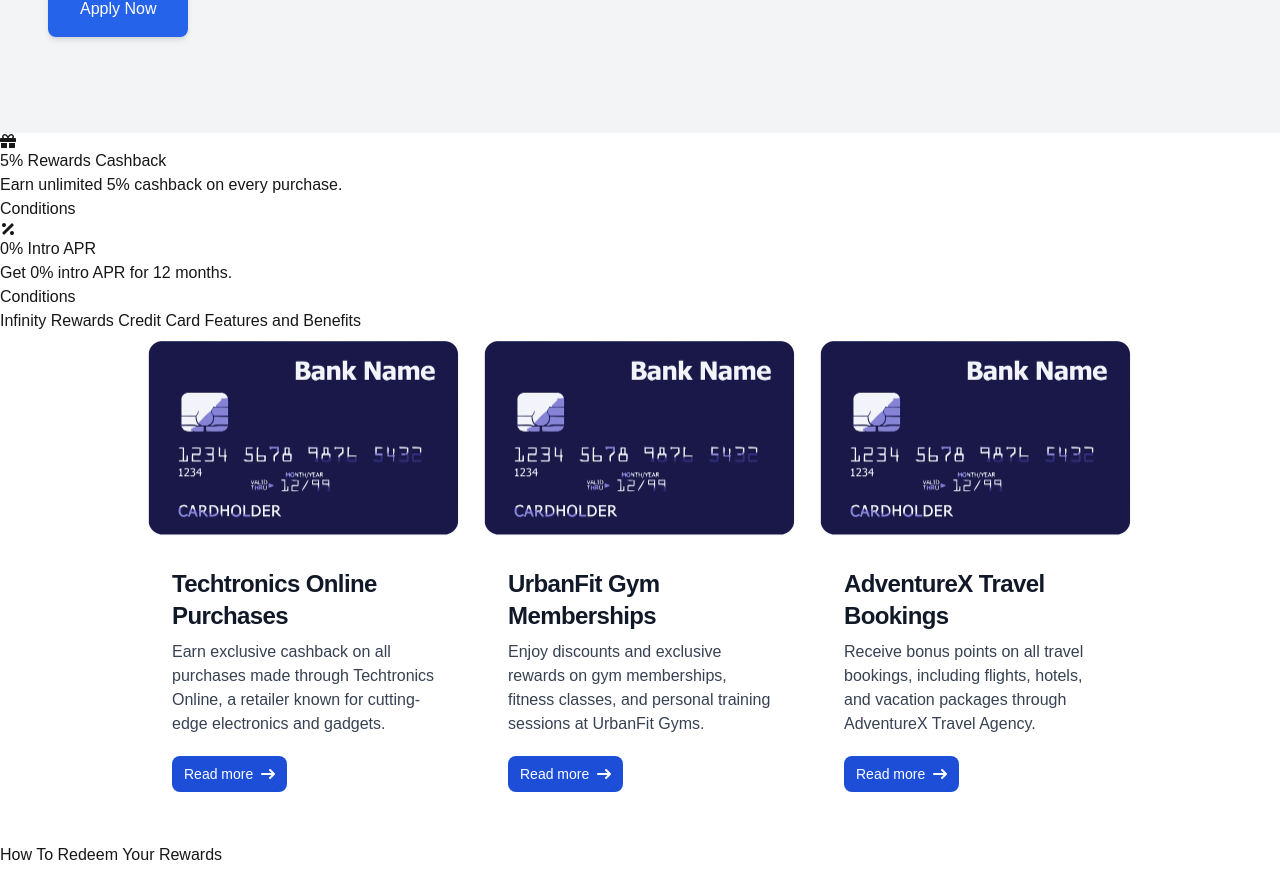
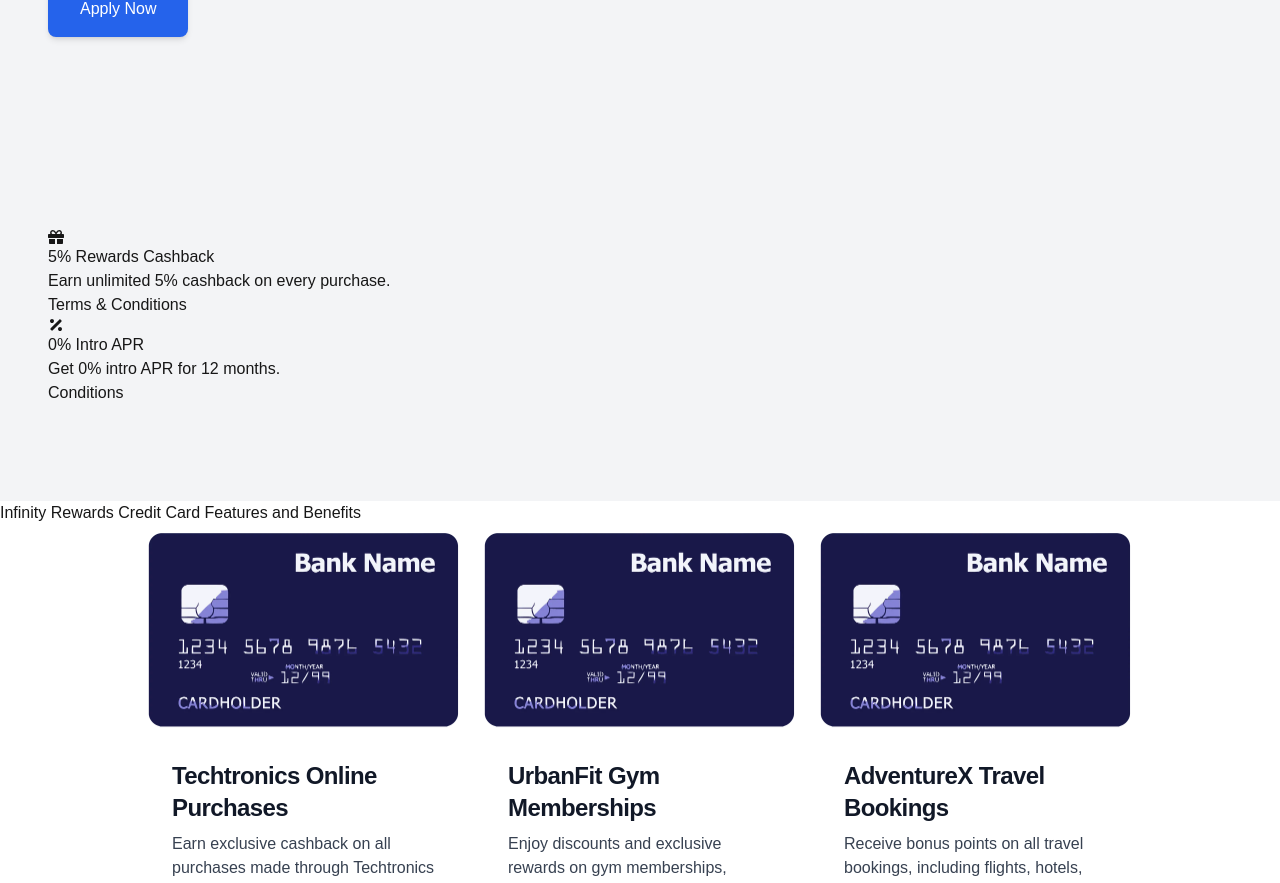
Before and after one commit to RoryDowse/financial-landing-page, a Next.js app: page / in a window 1280 px wide. Shown: the part 1257-2140 px from the top of the page. Built offline with nearby package versions, Linux system fonts and the light colour scheme.

Commit message:
update Offer destructuring

```diff
--- a/src/app/components/Header.tsx
+++ b/src/app/components/Header.tsx
@@ -111,7 +111,7 @@
                     {cardsOpen ? <FaTimes size={20} /> : <FaEllipsisV size={20} />}
                     {cardsOpen && (
                     <nav
-                        className={`${cardsOpen ? 'lg:block' : 'hidden'} block absolute top-35 right-0 bg-blue-800 shadow-md rounded-md p-2` }
+                        className={`${cardsOpen ? 'lg:block' : 'hidden'} block absolute top-35 right-0 bg-blue-800 shadow-md rounded-md p-2 z-10` }
                     >
                         <ul>
                             {allCardsLinks.map((link, index) => (
--- a/src/app/components/Offer.tsx
+++ b/src/app/components/Offer.tsx
@@ -4,20 +4,22 @@
 import { InfinityRewardsCard } from "@/app/models/CreditCard";
 
 export default function OffersPage() {
+    const offers = InfinityRewardsCard.offers;
+
     return (
-        <section>
+        <section className="bg-gray-100 px-6 py-12 lg:px-12 lg:py-24">
             <div>
                 <FaGift />
                 <div>
-                    <h3>{InfinityRewardsCard.offers?.[0].name}</h3>
+                    <h3>{offers?.[0].name}</h3>
                     <p>
-                        {InfinityRewardsCard.offers?.[0].description}
+                        {offers?.[0].description}
                     </p>
                     <p>
                         <Link
-                        href={`${InfinityRewardsCard.applyLink}`}
-                        aria-label={`${InfinityRewardsCard.offers?.[0].name} Conditions`}>
-                            Conditions
+                        href={`${InfinityRewardsCard.termsLink}`}
+                        aria-label={`${offers?.[0].name} Terms and Conditions`}>
+                            Terms & Conditions
                         </Link>
                     </p>
                 </div>
@@ -25,14 +27,14 @@
             <div>
                 <FaPercentage />
                 <div>
-                    <h3>{InfinityRewardsCard.offers?.[1].name}</h3>
+                    <h3>{offers?.[1].name}</h3>
                     <p>
-                        {InfinityRewardsCard.offers?.[1].description}
+                        {offers?.[1].description}
                     </p>
                     <p>
                         <Link
-                        href={`${InfinityRewardsCard.applyLink}`}
-                        aria-label={`${InfinityRewardsCard.offers?.[1].name} Conditions`}
+                        href={`${InfinityRewardsCard.termsLink}`}
+                        aria-label={`${offers?.[1].name} Conditions`}
                         >
                             Conditions
                         </Link>
```
